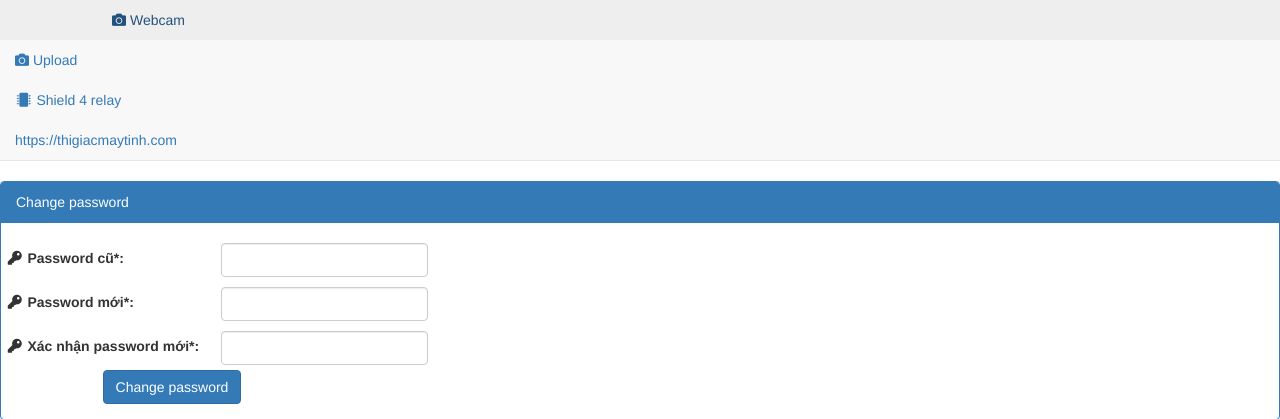
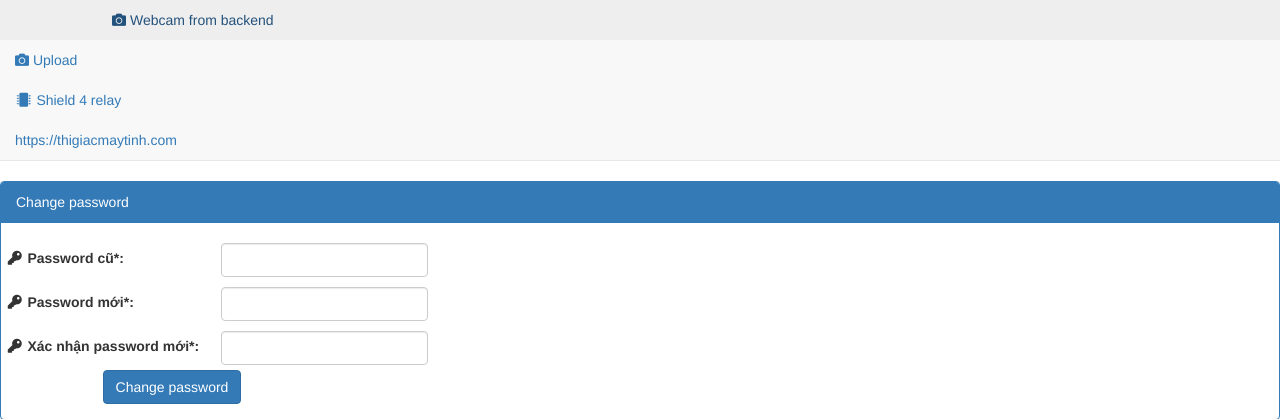
Before and after one commit to thigiacmaytinh/Raspango, a Django app: page /changepassword/ in a window 1280 px wide. Shown: the top 419 px of the page. Run offline with Django 3.2, Linux system fonts and the light colour scheme; some libraries are stand-ins or nearby versions.

Commit message:
* change text

```diff
--- a/web/templates/base.html
+++ b/web/templates/base.html
@@ -76,7 +76,7 @@
                     <div class="sidebar-nav navbar-collapse">
                         <ul class="nav" id="side-menu">
                             <li class="Root Admin">
-                                <a href="/webcam/"><i class="fas fa-camera"></i> Webcam</a>
+                                <a href="/webcam/"><i class="fas fa-camera"></i> Webcam from backend</a>
                             </li>
                             <li class="Root Admin">
                                 <a href="/upload/"><i class="fas fa-camera"></i> Upload</a>
```
